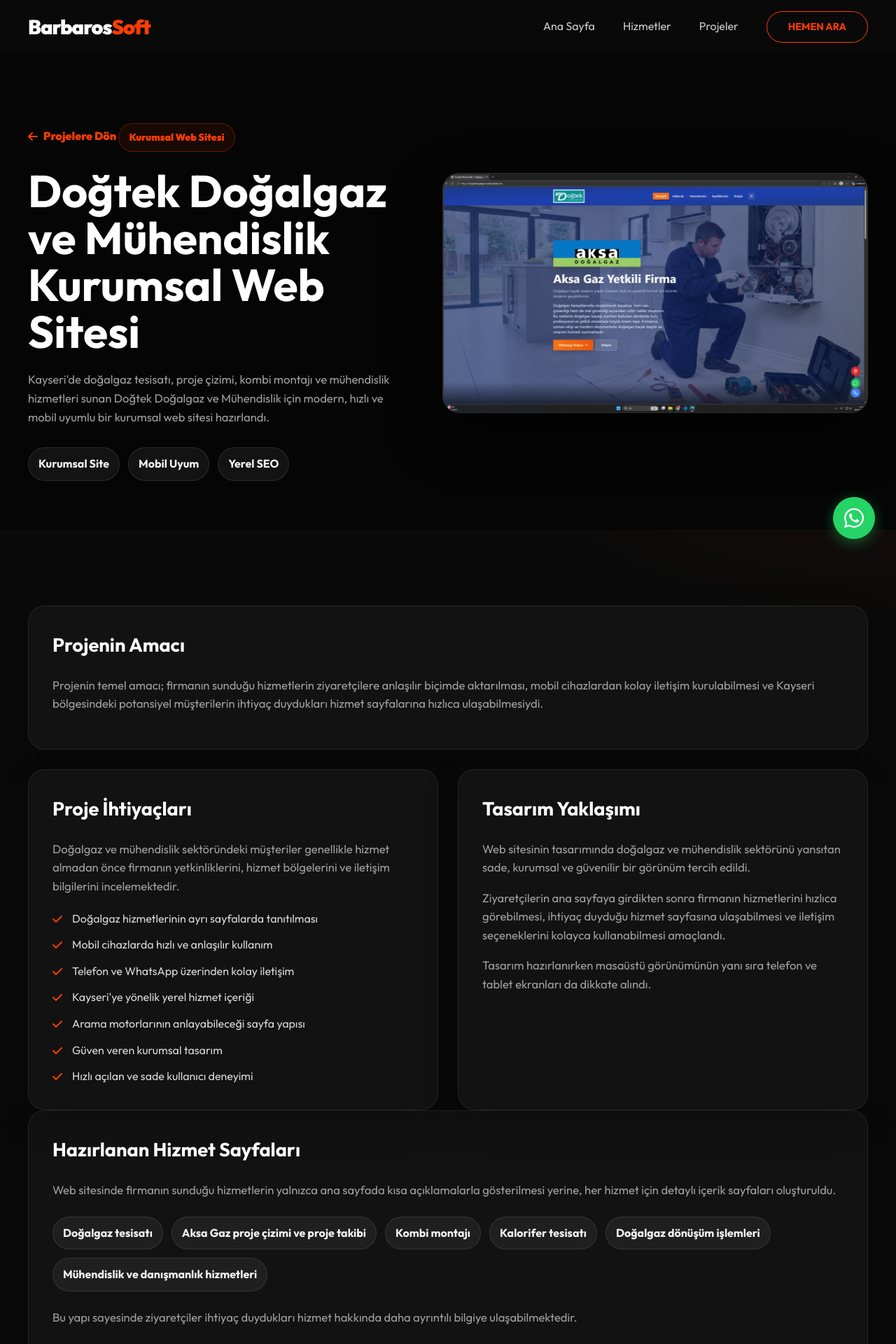
After one commit to Azer0438/barbarossoft-web, a Flask app: page /projeler/dogtek-dogalgaz-kurumsal-web-sitesi in a window 1280 px wide. The commit adds this page. Shown: the top 1920 px of the page at 70% size. Run offline with Flask 3, Linux system fonts and the light colour scheme.

Commit message:
Add Dogtek project detail page

```diff
--- a/app.py
+++ b/app.py
@@ -29,11 +29,12 @@ def ana_sayfa():
             "resim": "/static/seferoglu.png"
         },
         {
-            "isim": "Doğtek Mühendislik",
-            "kategori": "Mühendislik & Proje",
-            "aciklama": "Mühendislik firması için kurumsal kimlik çalışması ve hizmet tanıtım web sitesi.",
-            "link": "https://dogtekdogalgazmuhendislik.com/",
-            "resim": "/static/dogutek.png"
+            "isim": "Doğtek Doğalgaz ve Mühendislik",
+            "kategori": "Kurumsal Web Sitesi",
+            "aciklama": "Doğalgaz ve mühendislik hizmetleri için hazırlanan mobil uyumlu kurumsal web sitesi.",
+            "link": "/projeler/dogtek-dogalgaz-kurumsal-web-sitesi",
+            "resim": "/static/dogutek.png",
+            "internal": True
         },
         {
             "isim": "BarbarosSoft",
@@ -74,6 +75,10 @@ def ana_sayfa():
 
     return render_template("index.html", projeler=projeler, yorumlar=yorumlar)
 
+@app.route('/projeler/dogtek-dogalgaz-kurumsal-web-sitesi', methods=["GET"])
+def dogtek_proje_detay():
+    return render_template("project-dogtek.html")
+
 # --- PINTEREST GİZLİLİK POLİTİKASI ROTASI ---
 @app.route('/fastlisting-privacy', methods=["GET"])
 def fastlisting_privacy():
--- a/static/style.css
+++ b/static/style.css
@@ -318,6 +318,163 @@ nav a:not(.nav-btn):hover::after { width: 100%; }
 .review-company { color: var(--primary); font-size: 0.9rem; }
 
 /* =========================================
+   8B. PROJE DETAY SAYFASI
+   ========================================= */
+.project-detail-page {
+    background:
+        radial-gradient(circle at top right, rgba(255, 61, 0, 0.18), transparent 30%),
+        var(--bg-dark);
+}
+
+.project-detail-hero {
+    padding: 150px 0 70px;
+    background: #050505;
+}
+
+.project-detail-hero-grid {
+    display: grid;
+    grid-template-columns: minmax(0, 0.95fr) minmax(360px, 1.05fr);
+    gap: 42px;
+    align-items: center;
+}
+
+.project-detail-copy h1 {
+    font-size: clamp(2.5rem, 5vw, 4.8rem);
+    line-height: 1.05;
+    margin: 22px 0;
+}
+
+.project-detail-copy p,
+.project-detail-card p {
+    color: var(--text-gray);
+    font-size: 1.04rem;
+}
+
+.back-link,
+.project-kicker {
+    display: inline-flex;
+    align-items: center;
+    gap: 8px;
+    color: var(--primary);
+    font-weight: 800;
+}
+
+.project-kicker {
+    margin-top: 26px;
+    padding: 8px 14px;
+    border: 1px solid rgba(255, 61, 0, 0.3);
+    border-radius: 999px;
+    background: rgba(255, 61, 0, 0.08);
+    font-size: 0.88rem;
+}
+
+.project-meta-grid {
+    display: flex;
+    flex-wrap: wrap;
+    gap: 12px;
+    margin-top: 30px;
+}
+
+.project-meta-grid span,
+.project-chip-grid span {
+    display: inline-flex;
+    padding: 10px 14px;
+    border-radius: 999px;
+    background: rgba(255, 255, 255, 0.06);
+    border: 1px solid rgba(255, 255, 255, 0.1);
+    color: #f3f3f3;
+    font-weight: 700;
+}
+
+.project-hero-image {
+    margin: 0;
+    overflow: hidden;
+    border-radius: 24px;
+    border: 1px solid rgba(255, 255, 255, 0.12);
+    background: #111;
+    box-shadow: 0 30px 80px rgba(0, 0, 0, 0.38);
+}
+
+.project-hero-image img {
+    width: 100%;
+    height: 100%;
+    min-height: 340px;
+    object-fit: cover;
+    object-position: top center;
+}
+
+.project-detail-section {
+    padding: 80px 20px 20px;
+}
+
+.project-detail-grid {
+    display: grid;
+    grid-template-columns: repeat(2, minmax(0, 1fr));
+    gap: 28px;
+    margin-top: 28px;
+}
+
+.project-detail-card {
+    background: rgba(20, 20, 20, 0.88);
+    border: 1px solid rgba(255, 255, 255, 0.08);
+    border-radius: 24px;
+    padding: 34px;
+    box-shadow: 0 20px 50px rgba(0, 0, 0, 0.22);
+}
+
+.project-lead-card,
+.project-result-card {
+    margin-top: 28px;
+}
+
+.project-detail-card h2 {
+    margin-top: 0;
+    color: #fff;
+    font-size: 1.7rem;
+}
+
+.project-check-list {
+    display: grid;
+    gap: 12px;
+    margin-top: 20px;
+}
+
+.project-check-list li {
+    position: relative;
+    padding-left: 28px;
+    color: #d7d7d7;
+}
+
+.project-check-list li::before {
+    content: "\f00c";
+    font-family: "Font Awesome 6 Free";
+    font-weight: 900;
+    position: absolute;
+    left: 0;
+    top: 1px;
+    color: var(--primary);
+}
+
+.project-chip-grid {
+    display: flex;
+    flex-wrap: wrap;
+    gap: 12px;
+    margin: 24px 0;
+}
+
+.project-result-card {
+    border-color: rgba(255, 61, 0, 0.28);
+    background: linear-gradient(180deg, rgba(255, 61, 0, 0.08), rgba(20, 20, 20, 0.92));
+}
+
+.project-result-card a {
+    color: var(--primary);
+    font-weight: 900;
+    text-decoration: underline;
+    text-underline-offset: 4px;
+}
+
+/* =========================================
    9. FORM & HESAPLAMA
    ========================================= */
 form select, form input {
@@ -445,6 +602,11 @@ footer { background: #050505; padding: 80px 0 30px; margin-top: 100px; border-to
     .process-steps { flex-direction: column; gap: 40px; }
     .step-number { right: 45%; top: -10px; }
     .comparison-grid { grid-template-columns: 1fr; }
+    .project-detail-hero { padding-top: 120px; }
+    .project-detail-hero-grid,
+    .project-detail-grid { grid-template-columns: 1fr; }
+    .project-detail-card { padding: 24px; }
+    .project-hero-image img { min-height: 240px; }
     .final-cta-section h2 { font-size: 2.5rem; }
     .final-cta-section p { font-size: 1.1rem; }
     .footer-bottom { flex-direction: column; text-align: center; gap: 10px; }
--- /dev/null
+++ b/templates/project-dogtek.html
@@ -0,0 +1,208 @@
+<!DOCTYPE html>
+<html lang="tr">
+<head>
+    <meta charset="UTF-8">
+    <meta name="viewport" content="width=device-width, initial-scale=1.0">
+
+    <title>Doğtek Doğalgaz Web Sitesi Projesi | Barbarossoft</title>
+    <meta name="description" content="Doğtek Doğalgaz ve Mühendislik için hazırlanan mobil uyumlu kurumsal web sitesi, hizmet sayfaları ve yerel SEO altyapısı hakkında proje detayları.">
+    <link rel="canonical" href="https://barbarossoft.com.tr/projeler/dogtek-dogalgaz-kurumsal-web-sitesi">
+
+    <meta property="og:title" content="Doğtek Doğalgaz Web Sitesi Projesi | Barbarossoft">
+    <meta property="og:description" content="Doğtek Doğalgaz ve Mühendislik için hazırlanan mobil uyumlu kurumsal web sitesi, hizmet sayfaları ve yerel SEO altyapısı hakkında proje detayları.">
+    <meta property="og:image" content="{{ url_for('static', filename='dogutek.png') }}">
+    <meta property="og:url" content="https://barbarossoft.com.tr/projeler/dogtek-dogalgaz-kurumsal-web-sitesi">
+    <meta property="og:type" content="article">
+
+    <link rel="icon" href="{{ url_for('static', filename='favicon.png') }}" type="image/png">
+    <link rel="stylesheet" href="https://cdnjs.cloudflare.com/ajax/libs/font-awesome/6.4.0/css/all.min.css">
+    <link rel="stylesheet" href="{{ url_for('static', filename='style.css') }}">
+</head>
+<body>
+    <header>
+        <a href="/" class="logo">Barbaros<span>Soft</span></a>
+        <nav>
+            <ul>
+                <li><a href="/#baslangic">Ana Sayfa</a></li>
+                <li><a href="/#hizmetler">Hizmetler</a></li>
+                <li><a href="/#projeler">Projeler</a></li>
+                <li><a href="https://wa.me/905050810238?text=Merhaba,%20web%20sitesi%20hakk%C4%B1nda%20bilgi%20almak%20istiyorum." class="nav-btn" target="_blank" rel="noopener noreferrer">Hemen Ara</a></li>
+            </ul>
+        </nav>
+    </header>
+
+    <main class="project-detail-page">
+        <section class="project-detail-hero">
+            <div class="container project-detail-hero-grid">
+                <div class="project-detail-copy">
+                    <a class="back-link" href="/#projeler"><i class="fa-solid fa-arrow-left"></i> Projelere Dön</a>
+                    <span class="project-kicker">Kurumsal Web Sitesi</span>
+                    <h1>Doğtek Doğalgaz ve Mühendislik Kurumsal Web Sitesi</h1>
+                    <p>
+                        Kayseri'de doğalgaz tesisatı, proje çizimi, kombi montajı ve mühendislik hizmetleri sunan
+                        Doğtek Doğalgaz ve Mühendislik için modern, hızlı ve mobil uyumlu bir kurumsal web sitesi hazırlandı.
+                    </p>
+                    <div class="project-meta-grid" aria-label="Proje özeti">
+                        <span>Kurumsal Site</span>
+                        <span>Mobil Uyum</span>
+                        <span>Yerel SEO</span>
+                    </div>
+                </div>
+                <figure class="project-hero-image">
+                    <img src="{{ url_for('static', filename='dogutek.png') }}" alt="Doğtek Doğalgaz ve Mühendislik kurumsal web sitesi">
+                </figure>
+            </div>
+        </section>
+
+        <section class="container project-detail-section">
+            <article class="project-detail-card project-lead-card">
+                <h2>Projenin Amacı</h2>
+                <p>
+                    Projenin temel amacı; firmanın sunduğu hizmetlerin ziyaretçilere anlaşılır biçimde aktarılması,
+                    mobil cihazlardan kolay iletişim kurulabilmesi ve Kayseri bölgesindeki potansiyel müşterilerin
+                    ihtiyaç duydukları hizmet sayfalarına hızlıca ulaşabilmesiydi.
+                </p>
+            </article>
+
+            <div class="project-detail-grid">
+                <article class="project-detail-card">
+                    <h2>Proje İhtiyaçları</h2>
+                    <p>
+                        Doğalgaz ve mühendislik sektöründeki müşteriler genellikle hizmet almadan önce firmanın
+                        yetkinliklerini, hizmet bölgelerini ve iletişim bilgilerini incelemektedir.
+                    </p>
+                    <ul class="project-check-list">
+                        <li>Doğalgaz hizmetlerinin ayrı sayfalarda tanıtılması</li>
+                        <li>Mobil cihazlarda hızlı ve anlaşılır kullanım</li>
+                        <li>Telefon ve WhatsApp üzerinden kolay iletişim</li>
+                        <li>Kayseri'ye yönelik yerel hizmet içeriği</li>
+                        <li>Arama motorlarının anlayabileceği sayfa yapısı</li>
+                        <li>Güven veren kurumsal tasarım</li>
+                        <li>Hızlı açılan ve sade kullanıcı deneyimi</li>
+                    </ul>
+                </article>
+
+                <article class="project-detail-card">
+                    <h2>Tasarım Yaklaşımı</h2>
+                    <p>
+                        Web sitesinin tasarımında doğalgaz ve mühendislik sektörünü yansıtan sade, kurumsal ve
+                        güvenilir bir görünüm tercih edildi.
+                    </p>
+                    <p>
+                        Ziyaretçilerin ana sayfaya girdikten sonra firmanın hizmetlerini hızlıca görebilmesi,
+                        ihtiyaç duyduğu hizmet sayfasına ulaşabilmesi ve iletişim seçeneklerini kolayca kullanabilmesi amaçlandı.
+                    </p>
+                    <p>
+                        Tasarım hazırlanırken masaüstü görünümünün yanı sıra telefon ve tablet ekranları da dikkate alındı.
+                    </p>
+                </article>
+            </div>
+
+            <article class="project-detail-card">
+                <h2>Hazırlanan Hizmet Sayfaları</h2>
+                <p>
+                    Web sitesinde firmanın sunduğu hizmetlerin yalnızca ana sayfada kısa açıklamalarla gösterilmesi
+                    yerine, her hizmet için detaylı içerik sayfaları oluşturuldu.
+                </p>
+                <div class="project-chip-grid">
+                    <span>Doğalgaz tesisatı</span>
+                    <span>Aksa Gaz proje çizimi ve proje takibi</span>
+                    <span>Kombi montajı</span>
+                    <span>Kalorifer tesisatı</span>
+                    <span>Doğalgaz dönüşüm işlemleri</span>
+                    <span>Mühendislik ve danışmanlık hizmetleri</span>
+                </div>
+                <p>
+                    Bu yapı sayesinde ziyaretçiler ihtiyaç duydukları hizmet hakkında daha ayrıntılı bilgiye ulaşabilmektedir.
+                </p>
+            </article>
+
+            <div class="project-detail-grid">
+                <article class="project-detail-card">
+                    <h2>Mobil Uyumluluk ve İletişim Kolaylığı</h2>
+                    <p>
+                        Doğalgaz hizmeti arayan kullanıcıların önemli bir bölümü firmalara telefon üzerinden ulaşmaktadır.
+                        Bu nedenle mobil görünümde iletişim seçeneklerinin kolay erişilebilir olmasına dikkat edildi.
+                    </p>
+                    <p>
+                        Telefon araması ve WhatsApp iletişimi gibi aksiyonlar ziyaretçinin uzun formlar doldurmasına
+                        gerek kalmadan firmayla bağlantı kurmasını sağlayacak biçimde konumlandırıldı.
+                    </p>
+                </article>
+
+                <article class="project-detail-card">
+                    <h2>Yerel SEO Altyapısı</h2>
+                    <p>
+                        Web sitesinin sayfa başlıkları, açıklamaları, hizmet içerikleri ve bağlantı yapısı Kayseri
+                        bölgesindeki kullanıcıların arama alışkanlıkları dikkate alınarak düzenlendi.
+                    </p>
+                    <ul class="project-check-list">
+                        <li>Hizmetlere özel sayfa adresleri oluşturuldu.</li>
+                        <li>Sayfa başlıkları ve meta açıklamaları düzenlendi.</li>
+                        <li>İç bağlantılar hizmetlerle ilişkili olacak şekilde yapılandırıldı.</li>
+                        <li>Mobil kullanılabilirlik dikkate alındı.</li>
+                        <li>Site haritası ve arama motoru tarama altyapısı hazırlandı.</li>
+                        <li>Firma iletişim ve hizmet bilgileri anlaşılır biçimde sunuldu.</li>
+                    </ul>
+                </article>
+            </div>
+
+            <article class="project-detail-card project-result-card">
+                <h2>Projenin Sonucu</h2>
+                <p>
+                    Doğtek Doğalgaz ve Mühendislik için hazırlanan kurumsal web sitesiyle firmanın hizmetlerini
+                    detaylı biçimde tanıtabileceği, mobil ziyaretçilerin kolayca iletişime geçebileceği ve yeni
+                    içeriklerle geliştirilebilecek bir dijital altyapı oluşturuldu.
+                </p>
+                <p>
+                    Projeyi incelemek için
+                    <a href="https://www.dogtekdogalgazmuhendislik.com/" target="_blank" rel="noopener noreferrer">
+                        Doğtek Doğalgaz ve Mühendislik web sitesini
+                    </a>
+                    ziyaret edebilirsiniz.
+                </p>
+            </article>
+        </section>
+    </main>
+
+    <footer id="iletisim">
+        <div class="container">
+            <div class="footer-grid">
+                <div class="footer-col">
+                    <a href="/" class="logo">Barbaros<span>Soft</span></a>
+                    <p class="footer-desc">Kayseri'den dünyaya açılan yazılım kapınız.</p>
+                    <div class="social-links">
+                        <a href="https://www.instagram.com/barbarossoft/" target="_blank" rel="noopener noreferrer"><i class="fa-brands fa-instagram"></i></a>
+                        <a href="#"><i class="fa-brands fa-linkedin-in"></i></a>
+                    </div>
+                </div>
+                <div class="footer-col">
+                    <h4>Hızlı Menü</h4>
+                    <ul>
+                        <li><a href="/#baslangic">Ana Sayfa</a></li>
+                        <li><a href="/#hizmetler">Hizmetler</a></li>
+                        <li><a href="/#projeler">Referanslar</a></li>
+                        <li><a href="/#hesaplama">Fiyat Hesapla</a></li>
+                    </ul>
+                </div>
+                <div class="footer-col">
+                    <h4>İletişim</h4>
+                    <ul class="contact-list">
+                        <li><i class="fa-solid fa-location-dot"></i><span>Kayseri, Türkiye</span></li>
+                        <li><i class="fa-solid fa-phone"></i><span>+90 505 081 02 38</span></li>
+                        <li><i class="fa-solid fa-envelope"></i><span>azerbarbaros7@gmail.com</span></li>
+                    </ul>
+                </div>
+            </div>
+            <div class="footer-bottom">
+                <p>&copy; 2026 BarbarosSoft. Tüm hakları saklıdır.</p>
+                <p class="signature">Powered by <span style="color: #FF3D00;">BarbarosSoft</span></p>
+            </div>
+        </div>
+    </footer>
+
+    <a href="https://wa.me/905050810238?text=Merhaba,%20BarbarosSoft%20hakk%C4%B1nda%20bilgi%20almak%20istiyorum." class="whatsapp-btn" target="_blank" rel="noopener noreferrer">
+        <i class="fa-brands fa-whatsapp"></i>
+    </a>
+</body>
+</html>
```
Also changed, not shown: static/sitemap.xml (+7 -1 lines), templates/index.html (+8 -1 lines).
